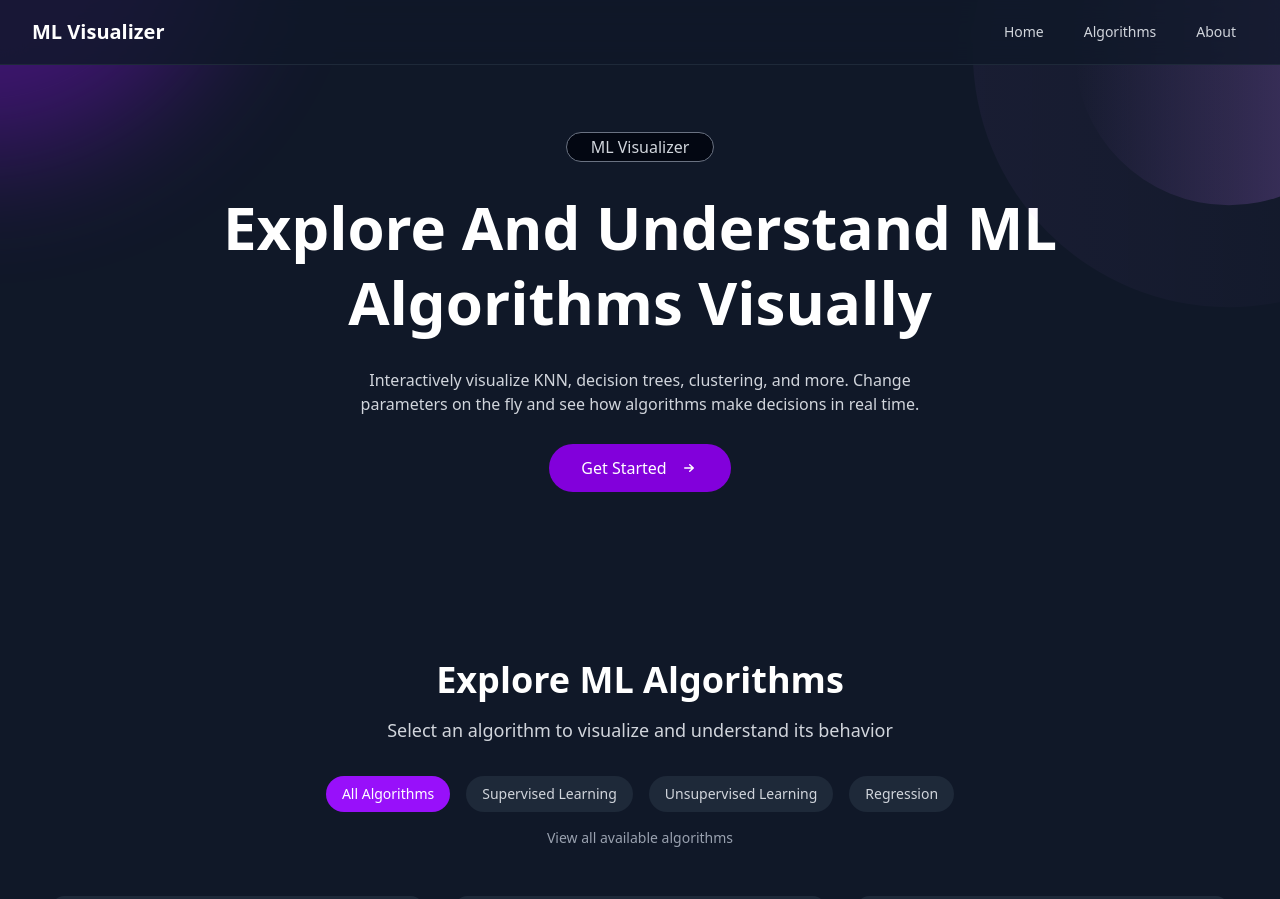
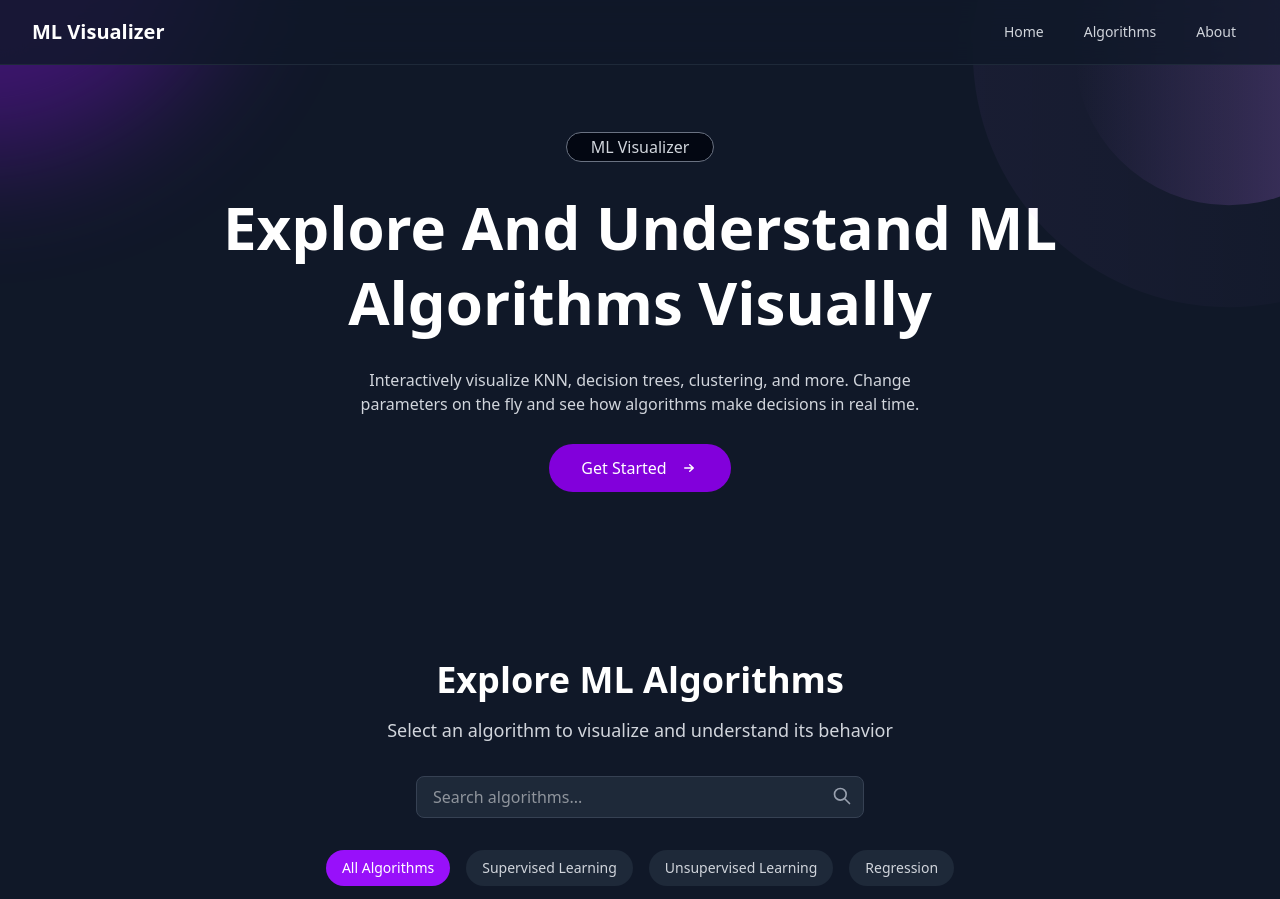
Before and after one commit to idanidan29/Machine_Learning_Visualizer, a Next.js app in the folder client/: page / in a window 1280 px wide. Shown: the top 899 px of the page. Built offline with nearby package versions, Linux system fonts and the light colour scheme.

Commit message:
adding a search bar

```diff
--- a/client/src/app/components/AlgorithmFilter.tsx
+++ b/client/src/app/components/AlgorithmFilter.tsx
@@ -59,10 +59,15 @@ const algorithms = [
 
 export default function AlgorithmFilter() {
   const [selectedCategory, setSelectedCategory] = useState('all')
+  const [searchQuery, setSearchQuery] = useState('')
 
-  const filteredAlgorithms = selectedCategory === 'all'
-    ? algorithms
-    : algorithms.filter(algorithm => algorithm.category === selectedCategory)
+  const filteredAlgorithms = algorithms.filter(algorithm => {
+    const matchesCategory = selectedCategory === 'all' || algorithm.category === selectedCategory
+    const matchesSearch = searchQuery === '' ||
+      algorithm.name.toLowerCase().includes(searchQuery.toLowerCase()) ||
+      algorithm.description.toLowerCase().includes(searchQuery.toLowerCase())
+    return matchesCategory && matchesSearch
+  })
 
   return (
     <div id="algorithms-section" className="py-12 px-4 sm:px-6 lg:px-8">
@@ -81,11 +86,43 @@ export default function AlgorithmFilter() {
           </p>
         </motion.div>
 
+        {/* Search Bar */}
+        <motion.div
+          initial={{ opacity: 0, y: 10 }}
+          animate={{ opacity: 1, y: 0 }}
+          transition={{ duration: 0.3, delay: 0.1 }}
+          className="mt-8 max-w-md mx-auto"
+        >
+          <div className="relative">
+            <input
+              type="text"
+              placeholder="Search algorithms..."
+              value={searchQuery}
+              onChange={(e) => setSearchQuery(e.target.value)}
+              className="w-full px-4 py-2 bg-gray-800 text-white rounded-lg border border-gray-700 focus:border-purple-500 focus:ring-1 focus:ring-purple-500 transition-all duration-200"
+            />
+            <svg
+              className="absolute right-3 top-2.5 h-5 w-5 text-gray-400"
+              fill="none"
+              stroke="currentColor"
+              viewBox="0 0 24 24"
+              xmlns="http://www.w3.org/2000/svg"
+            >
+              <path
+                strokeLinecap="round"
+                strokeLinejoin="round"
+                strokeWidth={2}
+                d="M21 21l-6-6m2-5a7 7 0 11-14 0 7 7 0 0114 0z"
+              />
+            </svg>
+          </div>
+        </motion.div>
+
         {/* Category Filter */}
         <motion.div
           initial={{ opacity: 0, y: 10 }}
           animate={{ opacity: 1, y: 0 }}
-          transition={{ duration: 0.3, delay: 0.1 }}
+          transition={{ duration: 0.3, delay: 0.2 }}
           className="mt-8 flex flex-wrap justify-center gap-4"
         >
           {categories.map((category) => (
```
